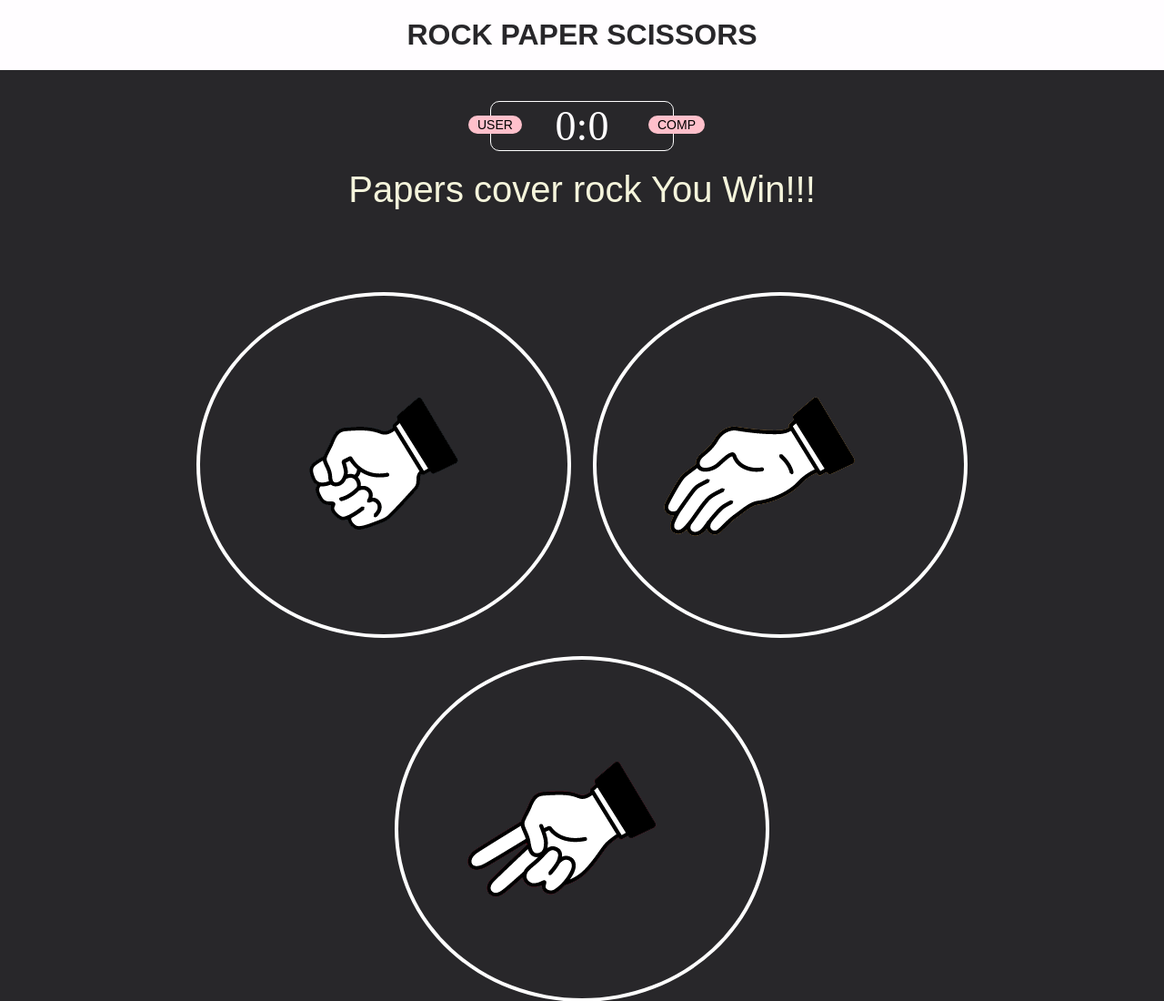
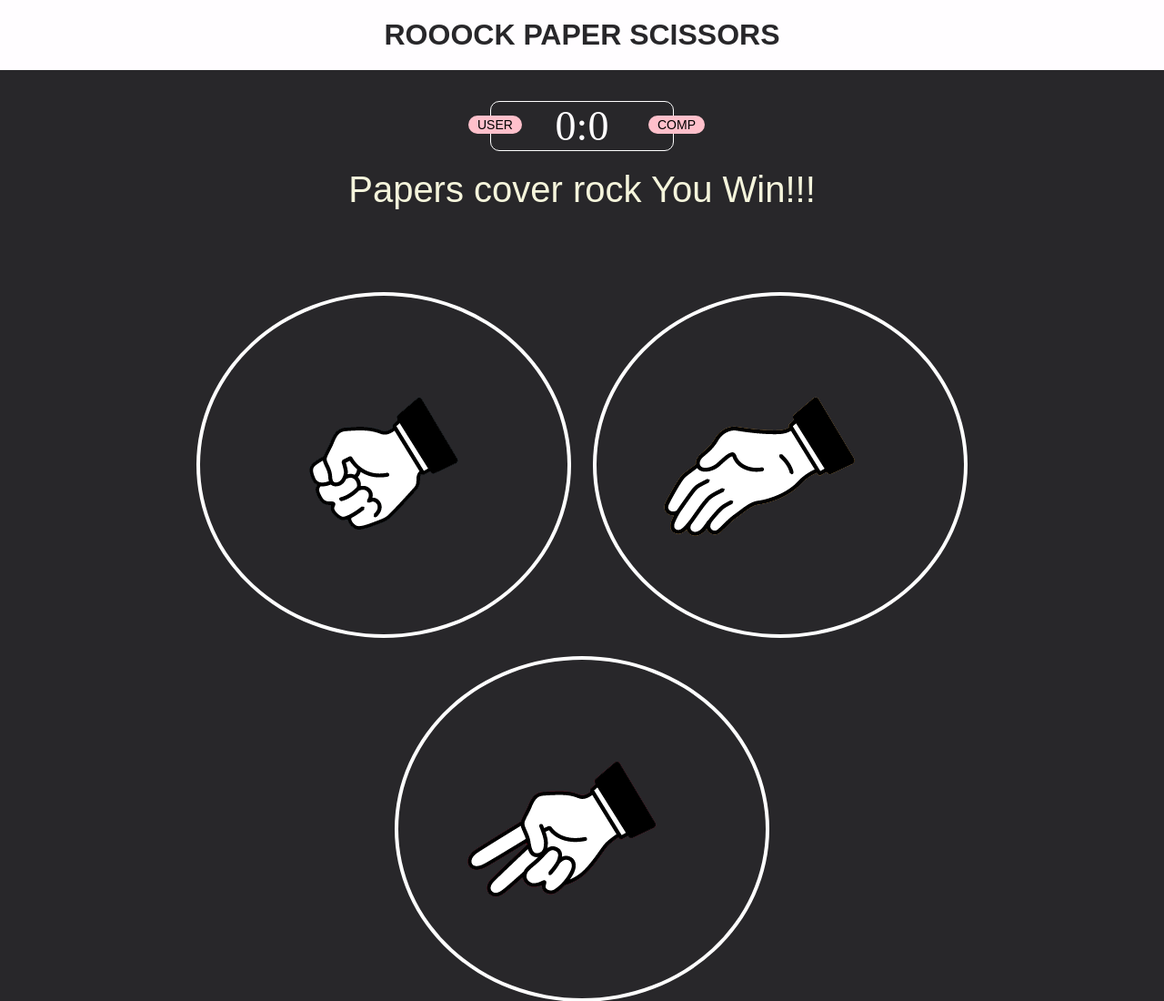
Before and after one commit to dvkartal/FirstTry, a plain HTML site: page index.html in a window 1280 px wide. Shown: the top 1100 px of the page at 91% size. Drawn offline with Linux system fonts and the light colour scheme; a web font is replaced by a local one.

Commit message:
nothıng

```diff
--- a/index.html
+++ b/index.html
@@ -9,7 +9,7 @@
     </head>
     <body>
         <header>
-            <h1>rock paper scissors</h1>
+            <h1>rooock paper scissors</h1>
         </header>
         <div class="score-board">
             <div id="user-label" class="badge">user</div>
```
